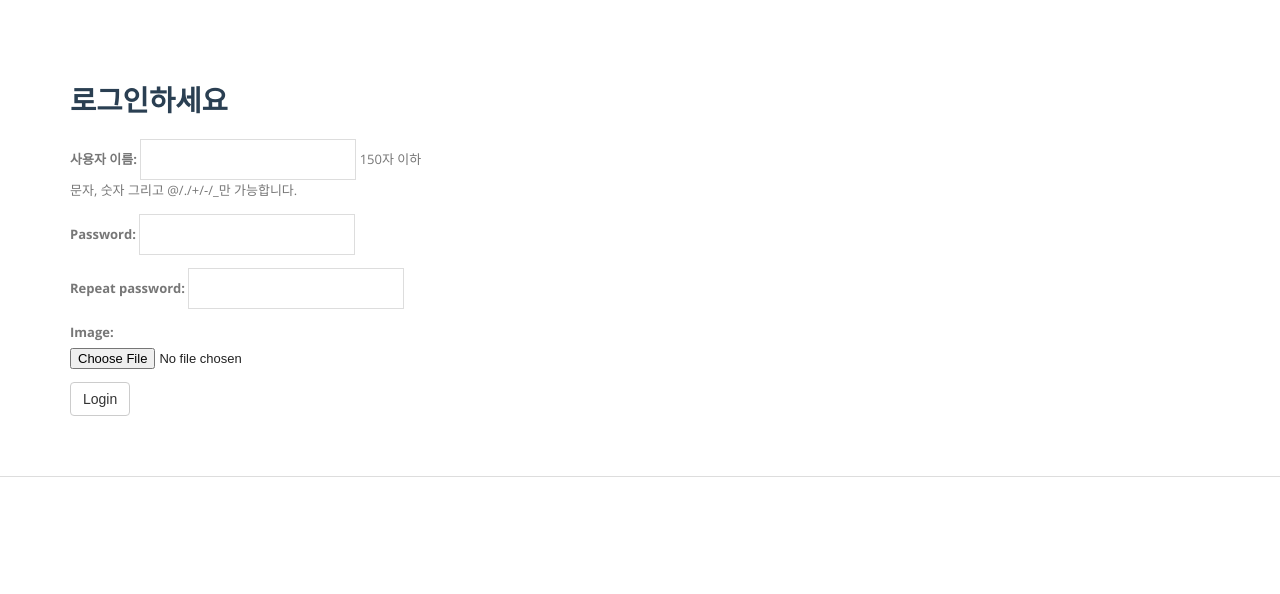
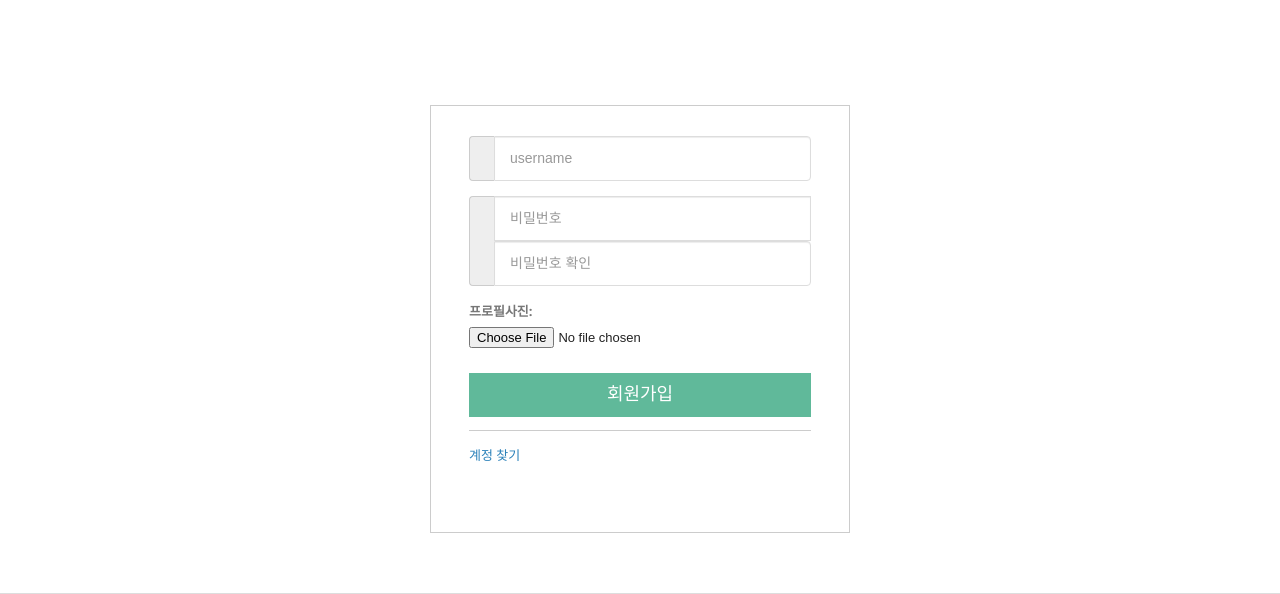
Before and after one commit to choisungwook/SurfShop, a Django app: page /account/register in a window 1280 px wide. Shown: the part 220-814 px from the top of the page. Before the commit the page ends 697 px from the top, so only its background shows below. Run offline with Django 3.2, Linux system fonts and the light colour scheme; parts of the project's set-up code (start-up, migrations or seed data) failed here and were passed over; some libraries are stand-ins or nearby versions.

Commit message:
템플릿 수정

```diff
--- a/SurfShop/urls.py
+++ b/SurfShop/urls.py
@@ -19,6 +19,7 @@ from django.conf import settings
 from django.conf.urls.static import static
 
 urlpatterns = [
+    url(r'^', include('rental.urls')),
     url(r'^admin/', admin.site.urls),
     url(r'^rental/', include('rental.urls', namespace='rental')),
     url(r'^address/', include('address.urls', namespace='address')),
--- a/account/views.py
+++ b/account/views.py
@@ -56,6 +56,10 @@
 
             Customer.objects.create(user=new_user, image=customer_form.cleaned_data['image'])
             return HttpResponse('회원가입에 성공하셨습니다')
+        else:
+            messages.error(request, '정보가 올바르지 않습니다. 다시 입력해주세요')
+            return redirect(reverse('account:register'))
+
     else:
         user_form = UserRegistrationForm()
         customer_form = CustomerRegistrationForm()
--- a/assets/css/style.css
+++ b/assets/css/style.css
@@ -110,13 +110,6 @@ sup {
 .wrapper{
     margin-top: 45px;
 }
-.wrapper h3 {
-    color: #1fa67b;
-    font-size: 18px;
-    text-align: center;
-    font-weight: bold;
-    padding-bottom: 20px;
-}
 .form-signin{
   max-width: 420px;
   padding: 30px 38px 66px;
--- a/rental/forms.py
+++ b/rental/forms.py
@@ -7,6 +7,6 @@ from shop.models import Store
 from address.models import Sigungu, Sido, Address
 
 class SigunguForm(forms.Form):
-    sido = forms.ModelChoiceField(widget=forms.Select, queryset=Sido.objects.filter(id__in=Sigungu.objects.filter(id__in= \
+    sido = forms.ModelChoiceField(label="시도", widget=forms.Select(attrs={'class' : 'form-control'}), queryset=Sido.objects.filter(id__in=Sigungu.objects.filter(id__in= \
                                                     Address.objects.filter(id__in=Store.objects.values_list('address').distinct()).values_list('Sigungu').distinct()).values_list('sido_id')))
-    sigungu = forms.CharField(widget=forms.Select)
+    sigungu = forms.CharField(label="시군구", widget=forms.Select(attrs={'class' : 'form-control'}))
--- a/rental/urls.py
+++ b/rental/urls.py
@@ -2,6 +2,7 @@ from django.conf.urls import url
 import views
 
 urlpatterns = [
+    url(r'^$', views.searchRentalProduct),
     url(r'^search/$', views.searchRentalProduct, name='rentalsearch'),
     url(r'^detail/(?P<inventory_id>\d+)/$', views.detail_RentalProduct, name='detail'),
     url(r'^reservation/$', views.make_reservation, name='reservation'),
--- a/templates/account/register.html
+++ b/templates/account/register.html
@@ -10,20 +10,39 @@
   {% endif %}
 {% endfor %}
 
-<div class="container">
-  <div class="row">
-    <div class="col-sm-4">
-      <div class="login-form"><!--login form-->
-					<h2>로그인하세요</h2>
-					<form action="{% url 'account:register' %}" method="post"enctype="multipart/form-data">
-            {{ user_form.as_p }}
-            {{ customer_form.as_p }}
-            {% csrf_token %}
-						<button type="submit" class="btn btn-default">Login</button>
-					</form>
-				</div><!--/login form-->
-    </div>
+<div class="col-sm-12">
+  <div class="wrapper">
+      <form action="{% url 'account:register' %}" method="post" name="Login_Form" class="form-signin" enctype="multipart/form-data">
+          <div class="input-group">
+              <span class="input-group-addon" id="sizing-addon1">
+                  <i class="fa fa-user"></i>
+              </span>
+              <!-- <span class="helptext">150자 이하 문자, 숫자 그리고 @/./+/-/_만 가능합니다.</span> -->
+              <input class="form-control" maxlength="150" placeholder="username" id="id_username" name="username" type="text" required />
+          </div>
+
+          <div class="input-group">
+              <span class="input-group-addon" id="sizing-addon1">
+                  <i class="fa fa-lock"></i>
+              </span>
+              <input id="id_password" placeholder="비밀번호" class="form-control" name="password" type="password" required />
+              <input id="id_password2" placeholder="비밀번호 확인" class="form-control" name="password2" type="password" required />
+          </div>
+
+          <label for="id_image">프로필사진:</label>
+          <input id="id_image" name="image" type="file" />
+
+          {% csrf_token %}
+          <button class="btn btn-lg btn-primary btn-block"  name="Submit" value="Entrar" type="Submit">회원가입</button>
+
+          <hr class="spartan">
+          <!-- <div style="font-size:85%"> -->
+          <a href="#">계정 찾기</a>
+          </div>
+      </form>
+
   </div>
 </div>
 
+
 {% endblock %}
--- a/templates/base.html
+++ b/templates/base.html
@@ -10,11 +10,11 @@
 
     <link href="http://fonts.googleapis.com/css?family=Open+Sans:400,300,600,700,800" rel="stylesheet">
     <link rel="stylesheet" href="{% static 'css/bootstrap.css'%}">
+    <link rel="stylesheet" href="{% static 'css/style.css'%}">
     <link rel="stylesheet" href="{% static 'css/normalize.min.css'%}">
     <!-- <link rel="stylesheet" href="{% static 'css/font-awesome.min.css'%}"> -->
     <link rel="stylesheet" href="{% static 'css/templatemo-misc.css'%}">
     <link rel="stylesheet" href="{% static 'css/templatemo-style.css'%}">
-    <link rel="stylesheet" href="{% static 'css/style.css'%}">
 
     <script src="{% static 'js/vendor/modernizr-2.6.2.min.js'%}"></script>
     <script src="{% static 'js/vendor/jquery-1.10.1.min.js'%}"></script>
@@ -48,7 +48,7 @@
                 <div class="row">
                     <div class="col-md-4 col-sm-6 col-xs-8">
                         <div class="logo">
-                            <h1><a href="#">Rental Store</a></h1>
+                            <h1><a href="{% url 'rental:rentalsearch' %}">Rental Store</a></h1>
                         </div> <!-- /.logo -->
                     </div> <!-- /.col-md-4 -->
 
```
Also changed, not shown: templates/account/login.html (+5 -11 lines), templates/rental/search.html (+3 -7 lines), 5 other files.
